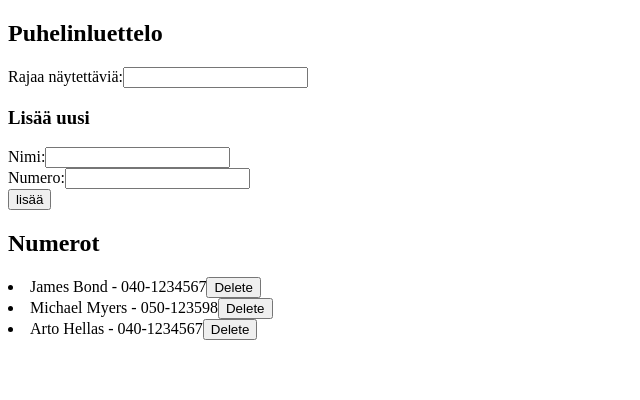
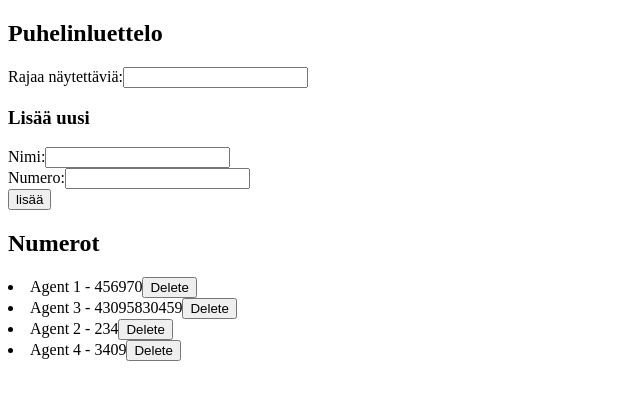
Before and after one commit to EngbergJonas/FullStackOpen-Part2, a React (Create React App) app in the folder puhelinluettelo/: page / in a window 1280 px wide. Shown: the top 400 px of the page, without its empty margins (0-640 px from the left). Built offline with nearby package versions, Linux system fonts and the light colour scheme; data requests are answered from the project's data file.

Commit message:
Modify numbers

```diff
--- a/puhelinluettelo/db.json
+++ b/puhelinluettelo/db.json
@@ -1,19 +1,24 @@
 {
   "contacts": [
     {
-      "name": "James Bond",
-      "number": "040-1234567",
-      "id": 1
+      "name": "Agent 1",
+      "number": "456970",
+      "id": 4
     },
     {
-      "name": "Michael Myers",
-      "number": "050-123598",
-      "id": 2
+      "name": "Agent 3",
+      "number": "43095830459",
+      "id": 6
     },
     {
-      "name": "Arto Hellas",
-      "number": "040-1234567",
-      "id": 3
+      "name": "Agent 2",
+      "number": "234",
+      "id": 7
+    },
+    {
+      "name": "Agent 4",
+      "number": "3409",
+      "id": 8
     }
   ]
 }
--- a/puhelinluettelo/src/App.js
+++ b/puhelinluettelo/src/App.js
@@ -10,16 +10,33 @@ const App = () => {
   const [newNumber, setNewNumber] = useState("");
   const [setFilter, setNewFilter] = useState("");
 
+  const filterResult = persons.filter(person =>
+    person.name.toLowerCase().includes(setFilter.toLowerCase())
+  );
+
+  const getConfirm = (name, newNumber) => {
+    const contact = persons.find(contact => contact.name === name);
+    console.log(newNumber)
+    console.log(contact)
+    if (
+      window.confirm(`${name} on jo olemassa, haluatko korvata numeron uudella?`)
+    ) {
+      contactService.modify(contact, newNumber).then(() => {
+        contactService.getAll().then(initialContacts => {
+          setPersons(initialContacts);
+        })
+      })
+    }
+  };
+
+  //GET data
   useEffect(() => {
     contactService.getAll().then(initialContacts => {
       setPersons(initialContacts);
     });
   }, []);
 
-  const filterResult = persons.filter(person =>
-    person.name.toLowerCase().includes(setFilter.toLowerCase())
-  );
-
+  //POST data
   const addContact = event => {
     event.preventDefault();
     const contactObject = {
@@ -31,7 +48,8 @@ const App = () => {
         .map(person => person.name.toLowerCase() === newName.toLowerCase())
         .includes(true)
     ) {
-      alert(`${newName} on jo olemassa!`);
+      //PUT data
+      getConfirm(newName, newNumber);
     } else {
       contactService.create(contactObject).then(returnedContact => {
         setPersons(persons.concat(returnedContact));
@@ -41,13 +59,15 @@ const App = () => {
     }
   };
 
+  //DELETE data
   const toggleDeleteOf = id => {
     const contact = persons.find(contact => contact.id === id);
+    console.log(contact)
     if (window.confirm(`Would you like to remove ${contact.name}`)) {
       contactService.remove(contact).then(() => {
         contactService.getAll().then(initialContacts => {
           setPersons(initialContacts);
-        })
+        });
       });
     }
   };
--- a/puhelinluettelo/src/services/contacts.js
+++ b/puhelinluettelo/src/services/contacts.js
@@ -11,9 +11,15 @@ const create = newObject => {
   return request.then(response => response.data);
 };
 
-const remove = (id) => {
+const remove = id => {
     const request = axios.delete(`${baseUrl}/${id.id}`)
     return request.then(response => response.data)
 }
 
-export default { getAll, create, remove };
+const modify = (id, number) => {
+  const request = axios.put(`${baseUrl}/${id.id}`,{
+    name: id.name, number: number, id: id.id
+  })
+  return request.then(response => response.data)
+}
+export default { getAll, create, remove, modify };
```
